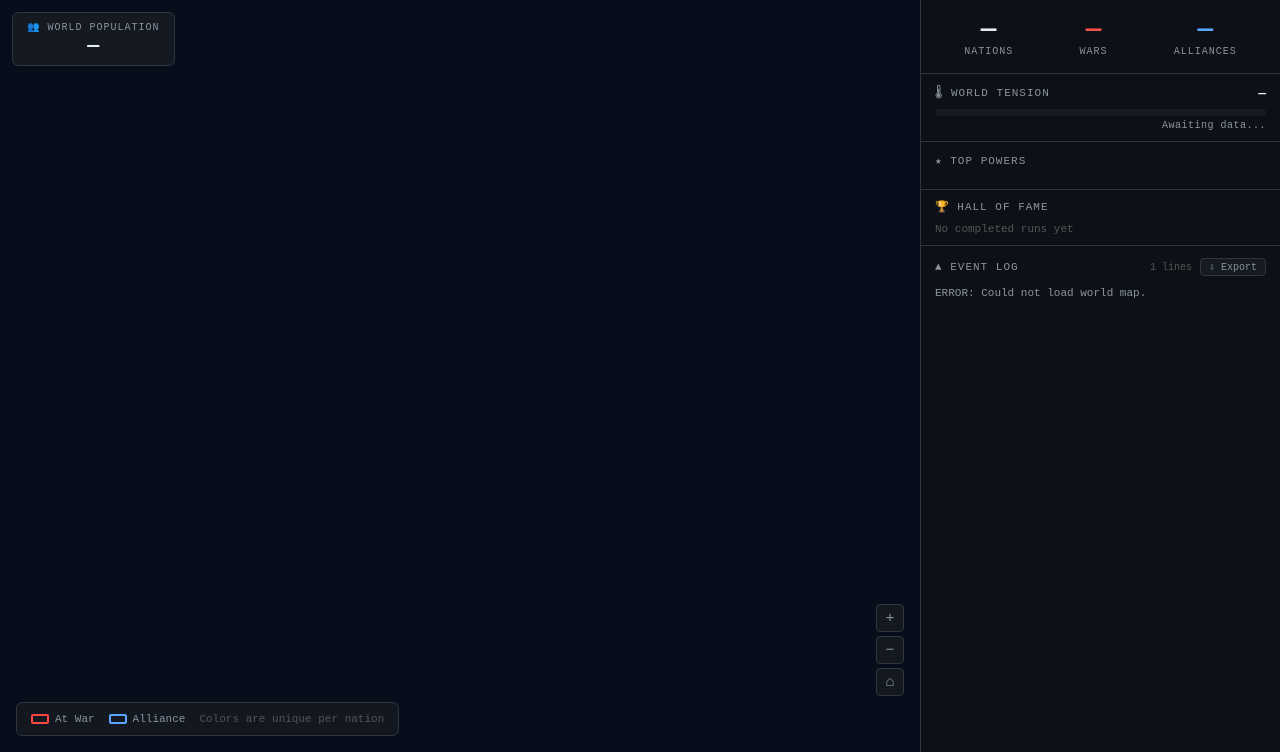
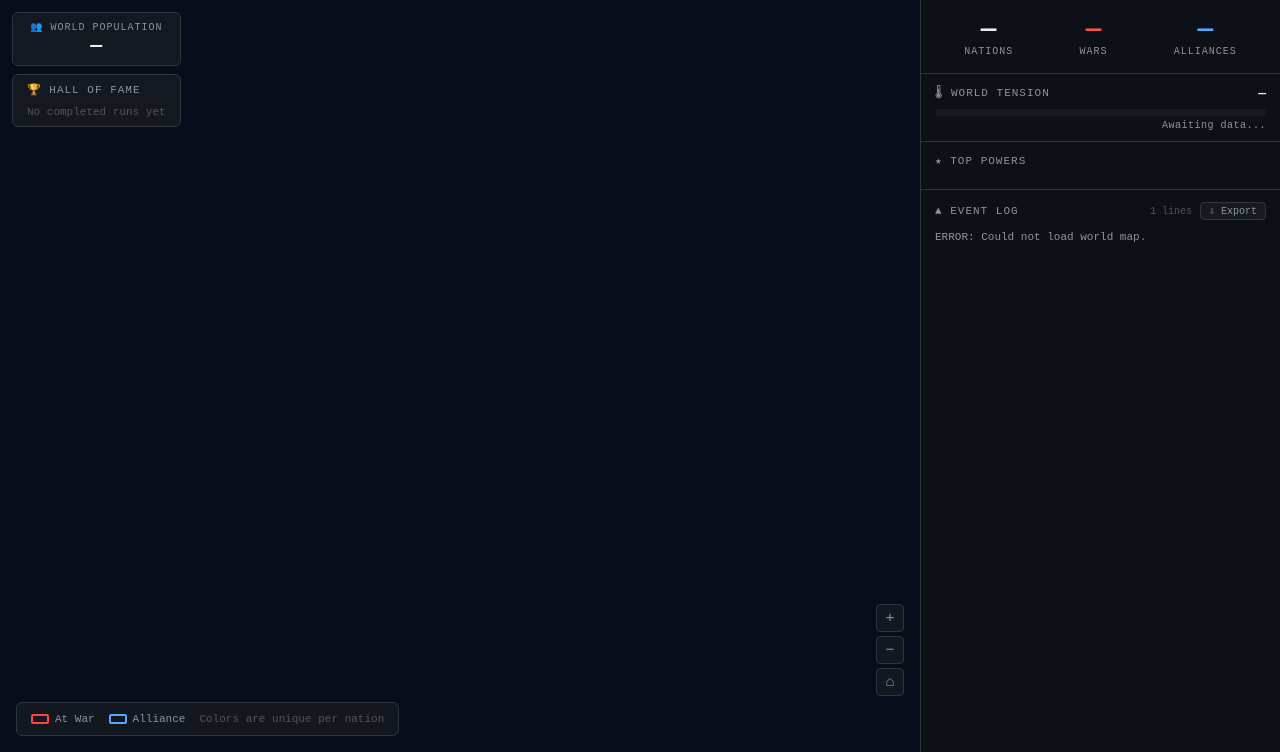
Before and after one commit to qitsuk/myworldwarbot, a Flask app: page / in a window 1280 px wide. Shown: the part 48-800 px from the top of the page. Run offline with Flask 3, Linux system fonts and the light colour scheme; data that the repository does not hold is empty; some libraries are stand-ins or nearby versions.

Commit message:
Move Hall of Fame to map overlay below World Population
Both panels now sit in a stacked column (#map-top-left) at the top-left
of the map, matching the same card style (dark bg, border, blur).
HoF removed from sidebar so the Event Log gets more vertical space.

Co-Authored-By: Claude Sonnet 4.6 <noreply@anthropic.com>

```diff
--- a/static/style.css
+++ b/static/style.css
@@ -105,18 +105,26 @@ body {
 #tooltip .tt-nukes { color: #f0a500; }
 .top-nuke-badge { color: #f0a500; font-size: 10px; }
 
-/* ── WORLD POPULATION ── */
-#world-pop {
+/* ── MAP TOP-LEFT STACK (world pop + hall of fame) ── */
+#map-top-left {
   position: absolute;
   top: 12px;
   left: 12px;
+  display: flex;
+  flex-direction: column;
+  gap: 8px;
+  pointer-events: none;
+  z-index: 10;
+}
+
+#world-pop {
   background: rgba(22,27,34,0.92);
   border: 1px solid #30363d;
   border-radius: 6px;
   padding: 8px 14px;
-  pointer-events: none;
   text-align: center;
-  min-width: 140px;
+  min-width: 160px;
+  backdrop-filter: blur(4px);
 }
 #world-pop-label {
   font-size: 10px;
@@ -297,11 +305,14 @@ body {
 .top-bar  { height: 6px; border-radius: 2px; background: #238636; transition: width 0.4s ease; }
 .top-val  { font-size: 11px; color: #8b949e; width: 50px; text-align: right; flex-shrink: 0; }
 
-/* ── HALL OF FAME ── */
+/* ── HALL OF FAME (map overlay) ── */
 #hof-panel {
-  border-bottom: 1px solid #30363d;
-  padding: 10px 14px;
-  flex-shrink: 0;
+  background: rgba(22,27,34,0.92);
+  border: 1px solid #30363d;
+  border-radius: 6px;
+  padding: 8px 14px;
+  min-width: 160px;
+  backdrop-filter: blur(4px);
 }
 
 #hof-list { margin-top: 6px; display: flex; flex-direction: column; gap: 4px; }
--- a/templates/index.html
+++ b/templates/index.html
@@ -29,9 +29,15 @@
           <button id="zoom-out" title="Zoom out">&#x2212;</button>
           <button id="zoom-reset" title="Reset view">&#x2302;</button>
         </div>
-        <div id="world-pop">
-          <div id="world-pop-label">&#128101; World Population</div>
-          <div id="world-pop-value">—</div>
+        <div id="map-top-left">
+          <div id="world-pop">
+            <div id="world-pop-label">&#128101; World Population</div>
+            <div id="world-pop-value">—</div>
+          </div>
+          <div id="hof-panel">
+            <div class="panel-title">&#127942; Hall of Fame</div>
+            <div id="hof-list"><span class="hof-empty">No completed runs yet</span></div>
+          </div>
         </div>
         <div id="legend">
           <div class="legend-item"><span class="legend-border" style="border-color:#ff4444"></span>At War</div>
@@ -71,11 +77,6 @@
           <div id="top-list"></div>
         </div>
 
-        <div id="hof-panel">
-          <div class="panel-title">&#127942; Hall of Fame</div>
-          <div id="hof-list"><span class="hof-empty">No completed runs yet</span></div>
-        </div>
-
         <div id="log-panel">
           <div id="log-header">
             <span class="panel-title">&#9650; Event Log</span>
```
